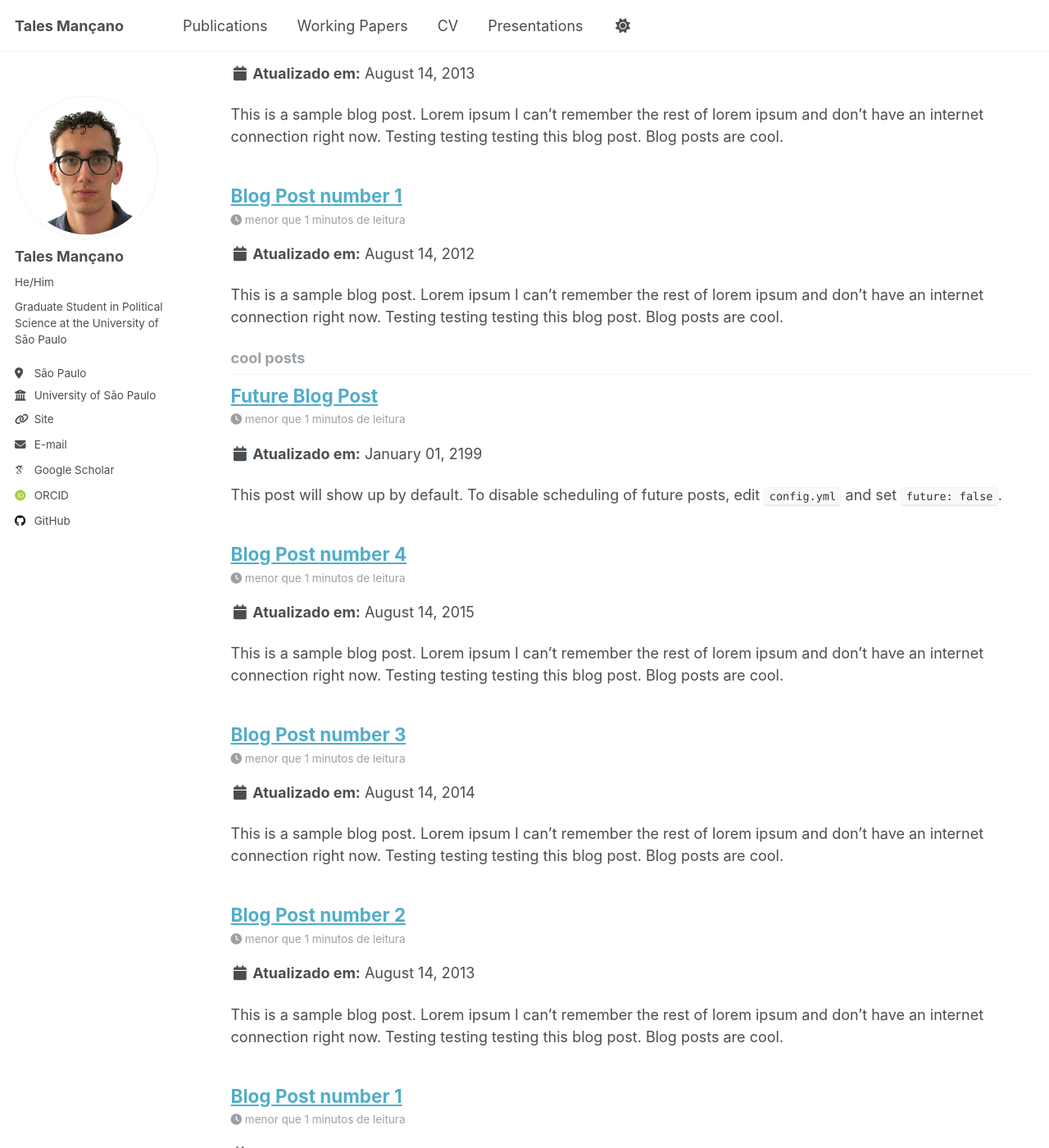
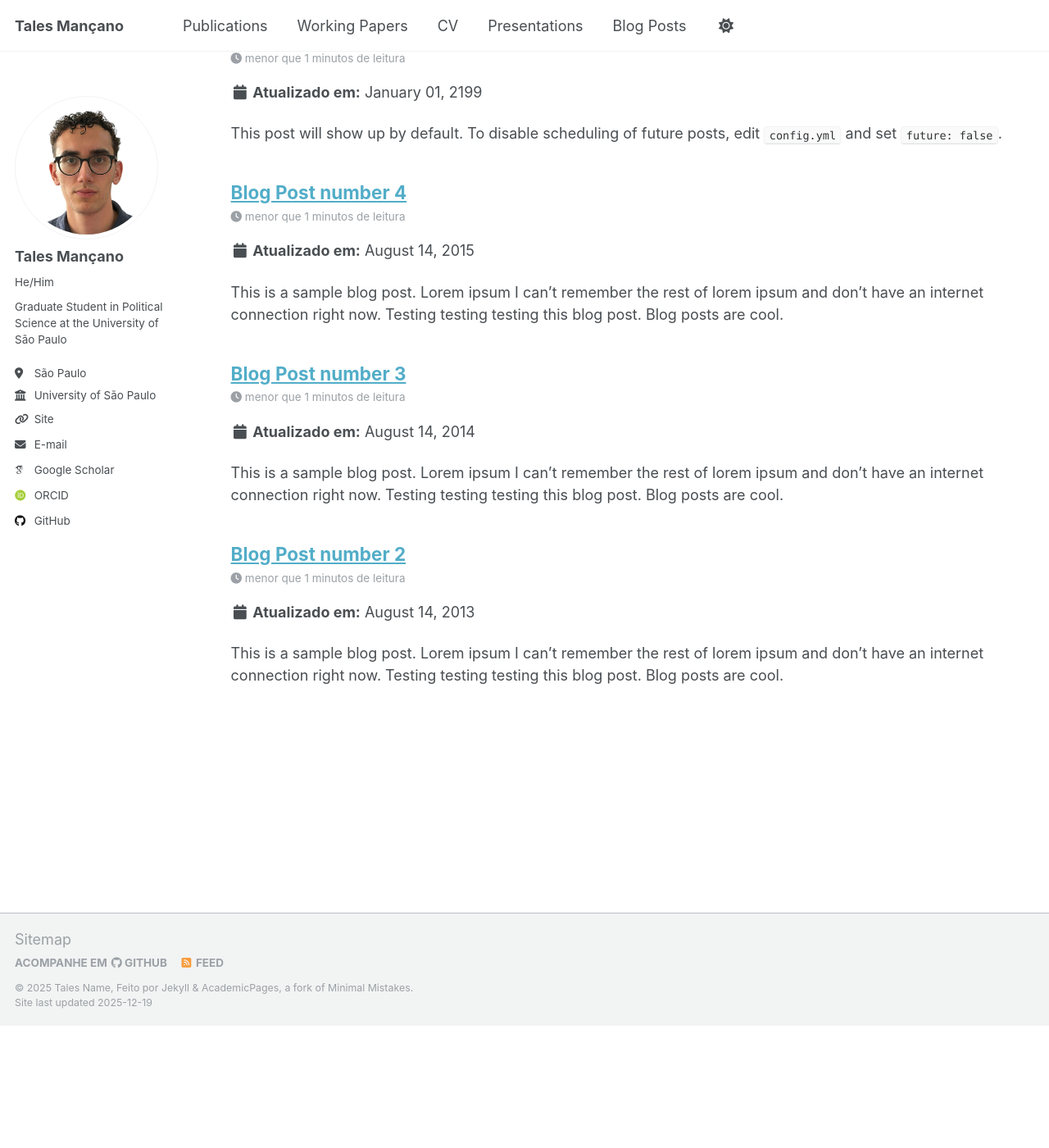
Before and after one commit to mancano-tales/mancano-tales.github.io, a Jekyll site: the page built from _pages/tag-archive.html, in a window 1280 px wide and 1400 px high, scrolled down 1922 px. Shown: the whole window at 82% size. Built offline with Jekyll 4.4.1, drawn with Linux system fonts in a browser that asks for light colours; some web fonts are replaced; a script that is not in the unit is left out; after the commit the page ends 3173 px from its top, so only the background shows below that; some of the changed text lies outside the part shown.

Commit message:
Blog Posts

```diff
--- a/_data/navigation.yml
+++ b/_data/navigation.yml
@@ -19,3 +19,6 @@ main:
 
   - title: "Presentations"
     url: /talks/
+
+  - title: "Blog Posts"
+    url: /year-archive/
--- a/_posts/2012-08-14-blog-post-1.md
+++ /dev/null
@@ -1,20 +0,0 @@
----
-title: 'Blog Post number 1'
-date: 2012-08-14
-permalink: /posts/2012/08/blog-post-1/
-tags:
-  - cool posts
-  - category1
-  - category2
----
-
-This is a sample blog post. Lorem ipsum I can't remember the rest of lorem ipsum and don't have an internet connection right now. Testing testing testing this blog post. Blog posts are cool.
-
-Headings are cool
-======
-
-You can have many headings
-======
-
-Aren't headings cool?
-------
```
Also changed, not shown: _posts/2025-12-14-Left-and-Consumption.md (added, +75 -0 lines).
